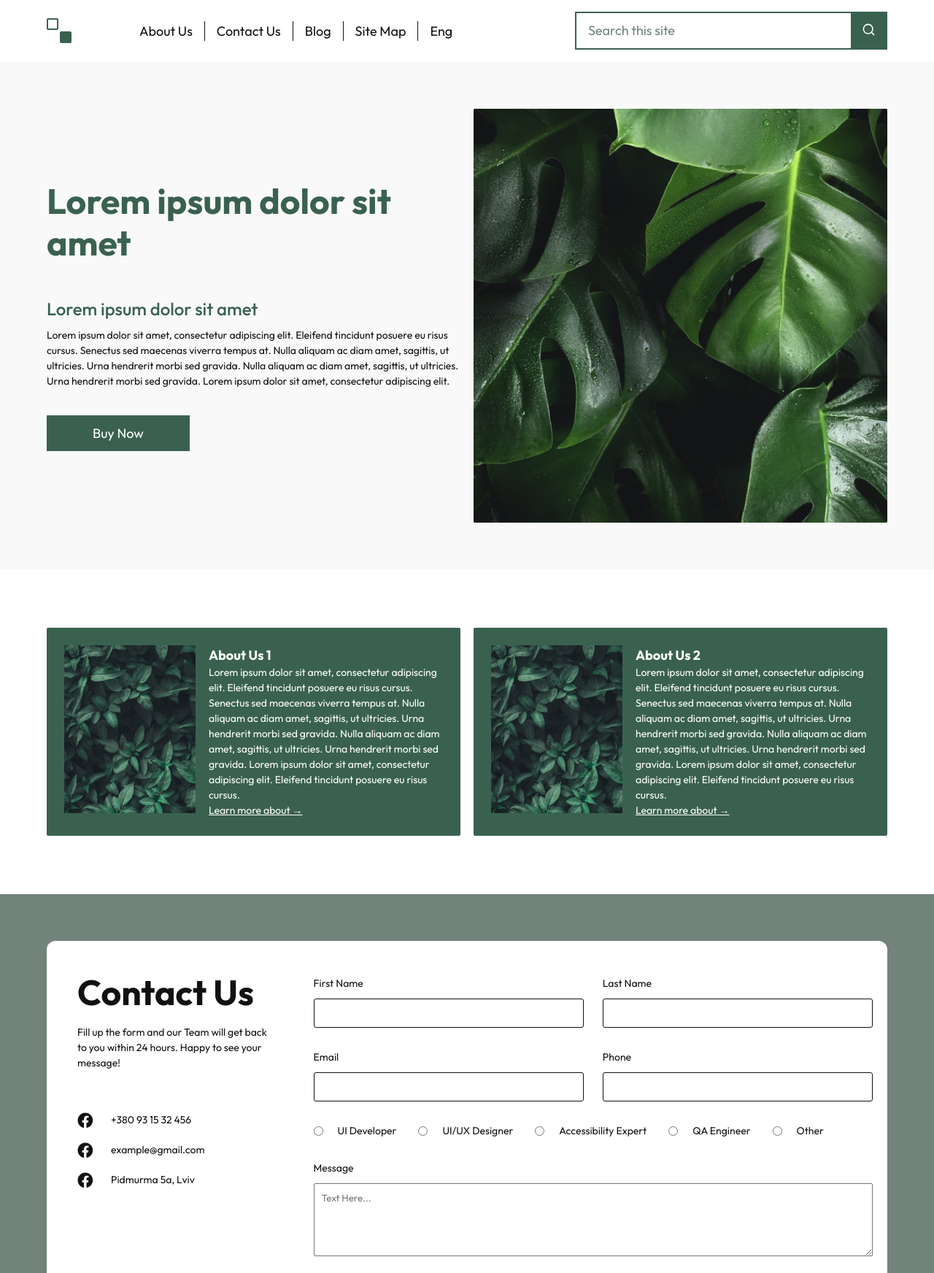
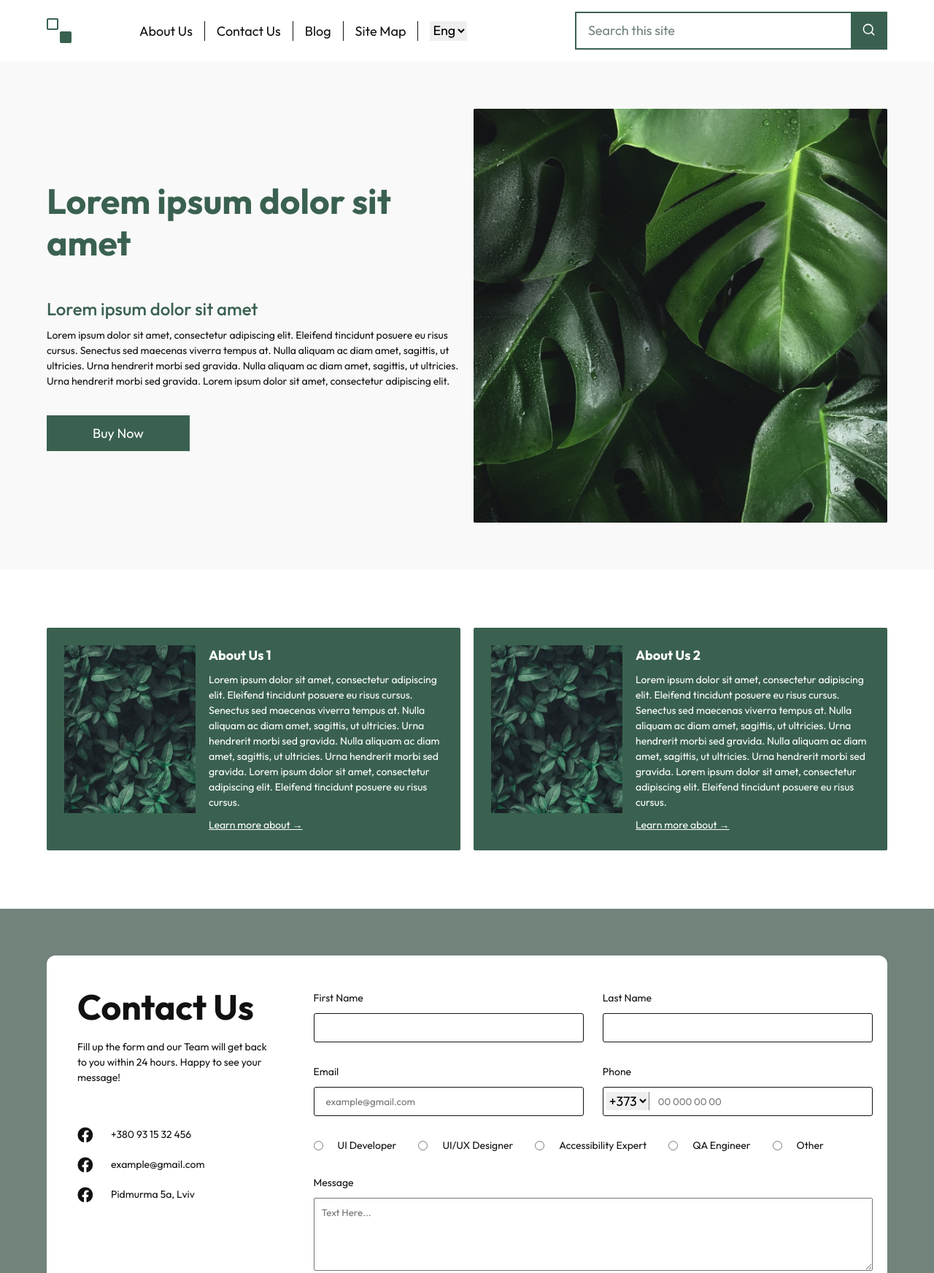
Before and after one commit to dmamaliga/Plantinum, a website: page index.html in a window 1280 px wide. Shown: the top 1744 px of the page at 73% size. Drawn offline with nearby package versions, Linux system fonts and the light colour scheme; files that its build step writes are made by us from their sources.

Commit message:
additional improvements

```diff
--- a/index.html
+++ b/index.html
@@ -27,7 +27,18 @@
           <li><a href="." class="link nav__link">Contact Us</a></li>
           <li><a href="." class="link nav__link">Blog</a></li>
           <li><a href="." class="link nav__link">Site Map</a></li>
-          <li><a href="." class="link nav__link">Eng</a></li>
+          <li>
+            <select
+              name="language"
+              id="language"
+              class="link nav__select"
+              aria-label="language"
+            >
+              <option value="Eng" selected>Eng</option>
+              <option value="Rus">Rus</option>
+              <option value="Ro">Ro</option>
+            </select>
+          </li>
         </ul>
 
         <form class="nav__search" action="#" method="GET">
@@ -206,16 +217,30 @@
                       id="email"
                       name="email"
                       class="form__input"
+                      placeholder="example@gmail.com"
                       required
                     />
                   </div>
                   <div class="form-group">
                     <label for="phone" class="body-1 form__label">Phone</label>
+
+                    <select
+                      name="prefix"
+                      id="prefix"
+                      class="link form__select"
+                      aria-label="prefix"
+                    >
+                      <option value="+373" selected>+373</option>
+                      <option value="+40">+40</option>
+                      <option value="+32">+32</option>
+                    </select>
+
                     <input
                       type="tel"
                       id="phone"
                       name="phone"
-                      class="form__input"
+                      class="form__input form__input__phone"
+                      placeholder="00 000 00 00"
                       required
                     />
                   </div>
--- a/sass/abstracts/_variables.scss
+++ b/sass/abstracts/_variables.scss
@@ -11,6 +11,7 @@ $color-secondary: #71837b;
 //PADDING
 $padding-desktop: 8rem 4rem;
 $padding-inline-desktop: 6.4rem;
+$padding-inline-mobile: 2.4rem;
 $padding-mobile: 1.6rem;
 
 //BREAKPOINTS
--- a/sass/components/_copyright.scss
+++ b/sass/components/_copyright.scss
@@ -10,9 +10,8 @@
     margin-inline: auto;
     padding-inline: $padding-inline-desktop;
 
-    & > p {
-      @media only screen and (max-width: $bp-largest) {
-      }
+    @media only screen and (max-width: $bp-medium) {
+      padding-inline: $padding-inline-mobile;
     }
   }
 
--- a/sass/components/_form.scss
+++ b/sass/components/_form.scss
@@ -10,6 +10,23 @@
     padding: 1.1rem 1.6rem;
     border-radius: 0.3rem;
     font-family: inherit;
+
+    &__phone {
+      padding: 1.1rem 1.1rem 1.1rem 7.5rem;
+    }
+  }
+
+  &__select {
+    position: absolute;
+    font-family: "Outfit", sans-serif;
+    border: none;
+    inset-block-end: 0.8rem;
+    inset-inline-start: 0.5rem;
+    border-right: 1px solid rgba($color-black, 0.5);
+
+    option {
+      font: inherit;
+    }
   }
 
   &__radio-options {
@@ -73,4 +90,5 @@
   flex-direction: column;
   gap: 1rem;
   flex: 1;
+  position: relative;
 }
--- a/sass/components/_nav.scss
+++ b/sass/components/_nav.scss
@@ -2,10 +2,14 @@
   max-width: 144rem;
   margin-inline: auto;
   margin-block: 1.6rem;
-  padding-inline: 6.4rem;
+  padding-inline: $padding-inline-desktop;
   display: flex;
   align-items: center;
   gap: 7.7rem;
+
+  @media only screen and (max-width: $bp-medium) {
+    padding-inline: $padding-inline-mobile;
+  }
 
   &__logo {
     width: 3.4rem;
@@ -79,4 +83,14 @@
       width: 1.9rem;
     }
   }
+
+  &__select {
+    font-family: "Outfit", sans-serif;
+    border: none;
+    height: 100%;
+
+    option {
+      font: inherit;
+    }
+  }
 }
--- a/sass/layout/_about-us.scss
+++ b/sass/layout/_about-us.scss
@@ -8,6 +8,10 @@
   justify-content: center;
   align-items: center;
   gap: 1.8rem;
+
+  @media only screen and (max-width: $bp-medium) {
+    padding-inline: $padding-inline-mobile;
+  }
 
   &__card {
     display: flex;
@@ -24,17 +28,24 @@
 
     @media only screen and (max-width: $bp-medium) {
       min-width: 100%;
+      flex-wrap: wrap;
     }
 
     &__image {
       height: 23rem;
       width: 18rem;
+
+      @media only screen and (max-width: $bp-medium) {
+        width: 100%;
+        object-fit: cover;
+      }
     }
 
     &__text {
       display: flex;
       flex-direction: column;
       justify-content: space-between;
+      gap: 1rem;
     }
 
     &__link {
--- a/sass/layout/_contact-us.scss
+++ b/sass/layout/_contact-us.scss
@@ -6,6 +6,10 @@
     margin-inline: auto;
     padding-inline: $padding-inline-desktop;
     padding-block: $padding-inline-desktop;
+
+    @media only screen and (max-width: $bp-medium) {
+      padding-inline: $padding-inline-mobile;
+    }
   }
 
   &__card {
--- a/sass/layout/_footer.scss
+++ b/sass/layout/_footer.scss
@@ -10,6 +10,10 @@
     flex-wrap: wrap;
     justify-content: space-between;
     gap: 3rem;
+
+    @media only screen and (max-width: $bp-medium) {
+      padding-inline: $padding-inline-mobile;
+    }
 
     &__section {
       display: flex;
@@ -54,6 +58,7 @@
 
   &__subscribe__form {
     display: flex;
+    flex-wrap: wrap;
     gap: 3rem;
     font-family: "Outfit", sans-serif;
   }
@@ -65,7 +70,7 @@
     border-bottom: 1px solid $color-primary;
     padding-block: 1.1rem;
     padding-inline: 0 1.6rem;
-    flex: 0 1 30rem;
+    flex: 0 1 24rem;
   }
 
   &__subscribe__button {
--- a/sass/layout/_hero.scss
+++ b/sass/layout/_hero.scss
@@ -12,14 +12,17 @@
     flex-wrap: wrap;
     gap: 1.8rem;
 
+    @media only screen and (max-width: $bp-medium) {
+      padding-inline: $padding-inline-mobile;
+    }
+
     &__text {
       display: flex;
       flex-direction: column;
       justify-content: center;
       gap: 1.2rem;
       color: $color-primary;
-      flex: 1;
-      min-width: 30rem;
+      flex: 1 1 30rem;
 
       h1 {
         margin-block-end: 3.6rem;
@@ -38,7 +41,7 @@
     display: flex;
     justify-content: center;
     align-items: center;
-    min-width: 30rem;
+    flex: 1 1 30rem;
 
     img {
       position: absolute;
```
